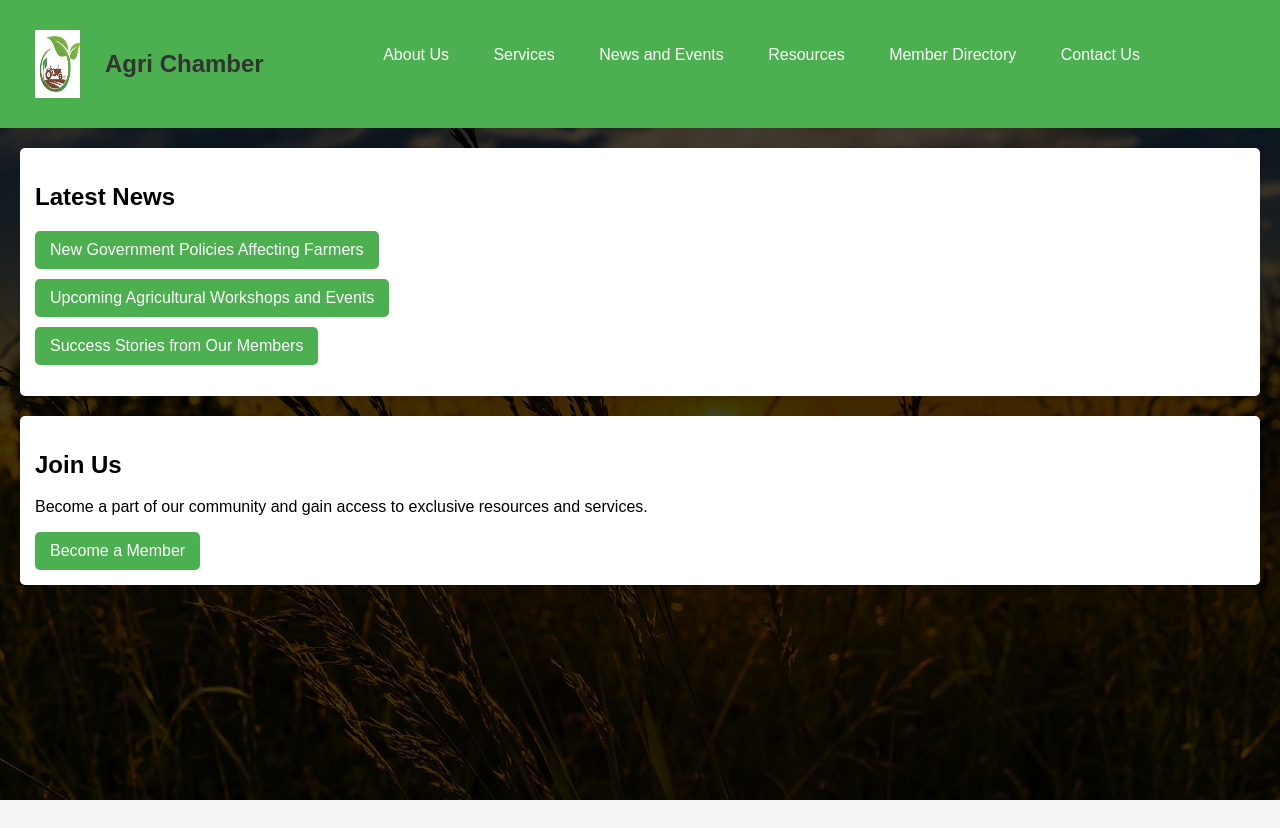
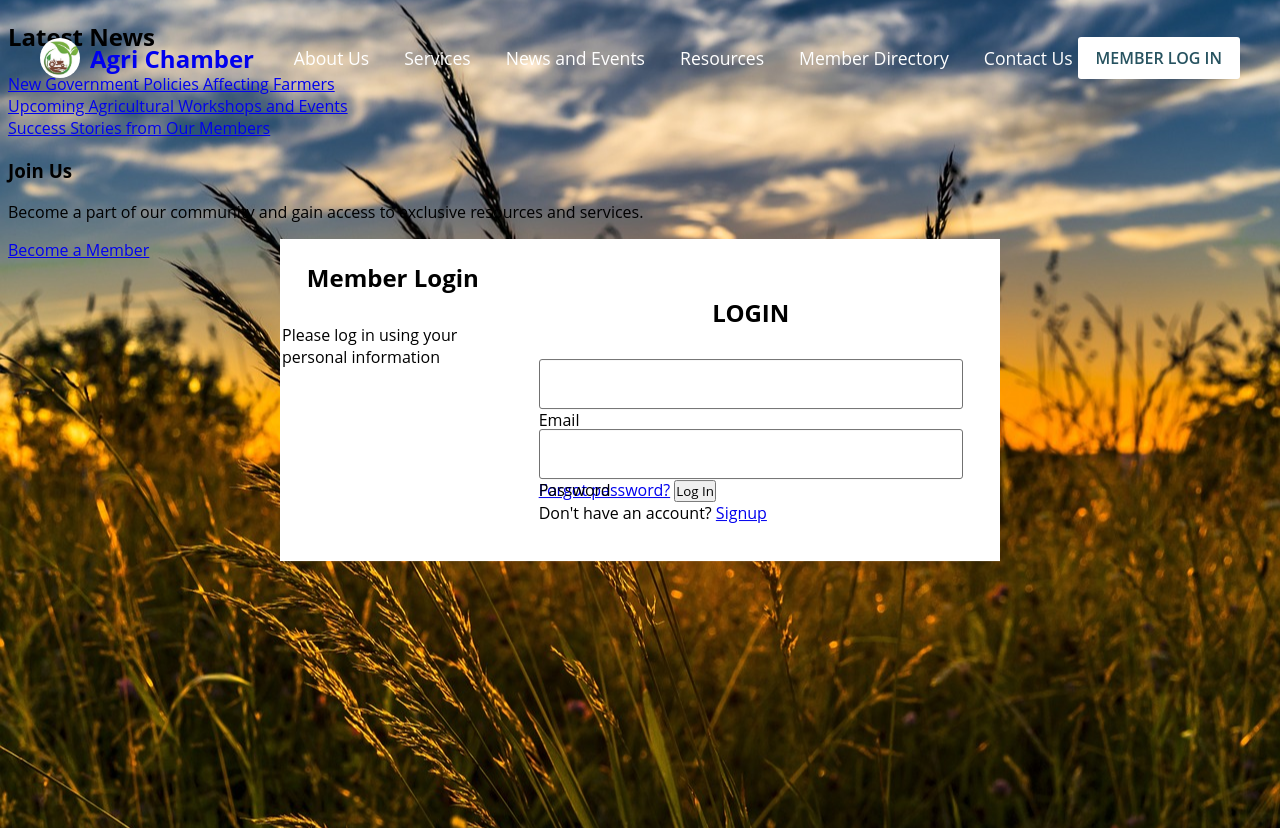
Before and after one commit to estherkadhikwa/AgriChamber, a plain HTML site: page home.html in a window 1280 px wide. Before the commit the page ends 800 px from the top, so only its background shows below. Drawn offline with Linux system fonts and the light colour scheme.

Commit message:
Changes to the home page

```diff
--- a/CSS/home.css
+++ b/CSS/home.css
@@ -1,4 +1,4 @@
-/* --------------HomePage styling ------------ */
+/* -
 
 body {
     font-family: Arial, sans-serif;
@@ -7,6 +7,8 @@ body {
     background-color: #f4f4f4;
     background-image: linear-gradient(rgba(0,0,0,0.75), rgba(0,0,0,0.75)), url(/Images/Background\ 1.jpg);
 }
+
+
 
 .logo img{
     width: 45px;
@@ -28,7 +30,7 @@ body {
 .navbar ul li {
     list-style: none;
     display: inline-block;
-    margin: 0 5px;
+    margin: 0 5px ;
     position: relative;
     gap: 15px;
 
@@ -78,3 +80,138 @@ a:hover {
 .news-feed li {
     margin-bottom: 10px;
 }
+
+
+/* Home Page */
+* {
+    margin: o;
+    padding: 0;
+    box-sizing: border-box;
+    font-family: "Open Sans", sans-serif;
+}
+
+body {
+    width: 100%;
+    height: 100vh;
+    background: url("Images/Background\ 1.jpg") center / cover no-repeat;
+}
+
+header {
+    position: fixed;
+    width: 100%;
+    left: 0;
+    top: 0;
+    padding: 0 10px;
+}
+
+.navbar {
+    display: flex;
+    padding: 22px 0;
+    align-items: center;
+    max-width: 1200px;
+    margin: 0 auto;
+    justify-content: space-between;
+}
+
+.navbar .logo {
+    display: flex;
+    gap: 10px;
+    text-decoration: none;
+    align-items: center;
+}
+
+.navbar .logo img {
+    width: 40px;
+    border-radius: 50%;
+}
+
+.navbar .logo h1 {
+    color: #fff;
+    font-size: 1.7rem;
+    font-weight: 600;
+}
+
+.navbar .links {
+    display: flex;
+    list-style: none;
+    gap: 35px;
+}
+
+.navbar .links a {
+    color: #fff;
+    text-decoration: none;
+    font-size: 1.1rem;
+    font-weight: 500;
+}
+
+.navbar .links a:hover {
+    color:darkgreen;
+}
+
+.navbar .login-btn {
+    border: none;
+    outline: none;
+    color: #275360;
+    font-size: 1rem;
+    font-weight: 600;
+    padding: 10px 18px;
+    border-radius: 3px;
+    cursor: pointer;
+    background: #fff;
+}
+
+.form-popup {
+    position: fixed;
+    top: 50%;
+    left: 50%;
+    max-width: 720px;
+    width: 100%;
+    background: #fff;
+    border: 2px solid #fff;
+    transform: translate(-50%, -50%);
+}
+
+.form-popup .form-box {
+    display: flex;
+
+}
+
+.form-box .form-details {
+    max-width: 330px;
+}
+
+.form-box h2 {
+    text-align: center;
+    margin-bottom: 30px;
+}
+
+.form-box .form-content {
+    width: 100%;
+    padding: 35px;
+}
+
+form .input-field {
+    height: 50px;
+    width: 100%;
+    margin-top: 20px;
+    position: relative;
+}
+
+form .input-field input {
+    width: 100%;
+    height: 100%;
+    outline: none;
+    padding: 0 15px;
+    font-size: 0.95rem;
+    border-radius: 3px;
+    border: 1px solid #717171;
+}
+
+.form .input-field label {
+    position: absolute;
+    top: 50%;
+    left: 15px;
+    color: #717171;
+    pointer-events: none;
+    transform: translateY(-50%);
+}
--- a/home.html
+++ b/home.html
@@ -11,7 +11,7 @@
         <nav class="navbar">
             <a href="#" class="logo">
                 <img src="Images/logo.jpeg" alt="logo">
-                <h1>Agri Chamber</h1>
+                <h2>Agri Chamber</h2>
             </a>
             <ul class="links">
                 <li><a href="home.html"></a></li>
@@ -22,8 +22,37 @@
                 <li><a href="memberDirectory.html">Member Directory</a></li>
                 <li><a href="contactUs.html">Contact Us</a></li>
             </ul>
+            <button class="login-btn">MEMBER LOG IN</button>
         </nav>
     </header>
+    <!--Popup form-->
+    <div class="form-popup">
+        <div class="form-box">
+            <div class="form-details">
+               <h2>Member Login</h2>
+               <p>Please log in using your personal information</p>
+            </div>
+            <div class="form-content">
+                <h2>LOGIN</h2>
+                <form action="#">
+                    <div class="input-field">
+                        <input type="text">
+                        <label>Email</label>
+                    </div>
+                    <div class="input-field">
+                        <input type="password">
+                        <label>Password</label>
+                    </div>
+                    <a href="#" class="forgot-pass">Forgot password?</a>
+                    <button type="submit">Log In</button>
+                </form>
+                <div class="bottom-link">
+                    Don't have an account?
+                    <a href="#">Signup</a>
+                </div>
+            </div>
+        </div>
+    </div>
     <main>
         <section>
             <h2>Latest News</h2>
@@ -34,7 +63,7 @@
             </ul>
         </section>
         <section>
-            <h2>Join Us</h2>
+            <h3>Join Us</h3>
             <p>Become a part of our community and gain access to exclusive resources and services.</p>
             <a href="membership.html">Become a Member</a>
         </section>
```
Also changed, not shown: CSS/Images/Background 1.jpg (added), CSS/Images/Background.avif (added), CSS/Images/logo.jpeg (added).
